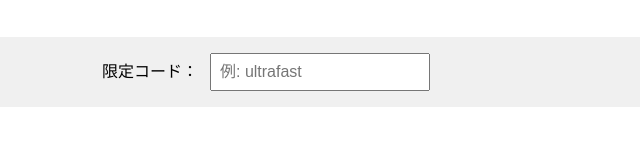
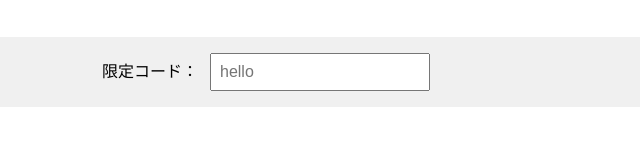
Before and after one commit to hamumeron/Weather, a plain HTML site: page index.html in a window 1280 px wide. Shown: the part 208-354 px from the top of the page, 374-1014 px from the left. Drawn offline with Linux system fonts and the light colour scheme.

Commit message:
Update index.html

```diff
--- a/index.html
+++ b/index.html
@@ -16,7 +16,7 @@
 
   <footer class="footer">
     <label for="codeInput">限定コード：</label>
-    <input type="text" id="codeInput" placeholder="例: ultrafast">
+    <input type="text" id="codeInput" placeholder="hello">
   </footer>
 
   <script src="config.js"></script>
```
